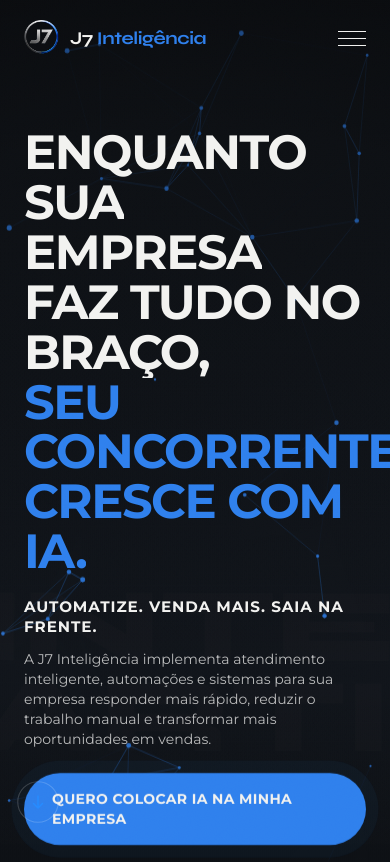
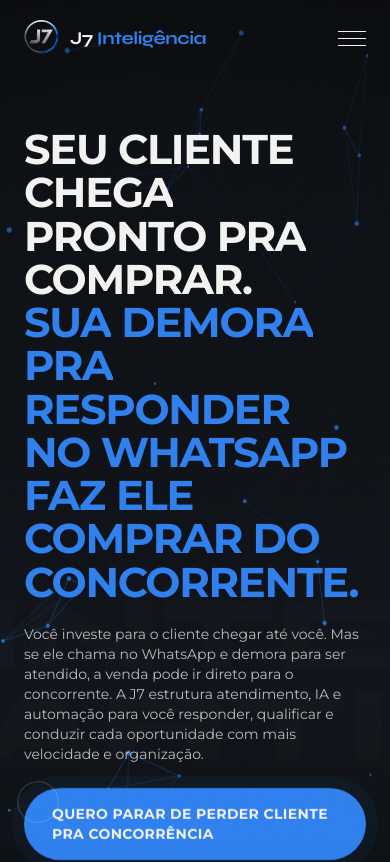
Before and after one commit to Jovani078/j7-inteligencia-site, a Next.js app: page / in a window 390 px wide. Shown: the top 862 px of the page. Built offline with nearby package versions, Linux system fonts and the light colour scheme.

Commit message:
Update hero headline, subheadline, and CTA copy; fix mobile headline overflow

```diff
--- a/src/app/globals.css
+++ b/src/app/globals.css
@@ -197,7 +197,7 @@ h1, h2, h3, h4 {
 .fold-headline {
   font-family: var(--font-montserrat), "Montserrat", sans-serif;
   font-weight: 700;
-  font-size: clamp(3rem, min(5.5vw, 8.4vh), 6.8rem);
+  font-size: clamp(2.6rem, min(5.5vw, 8.4vh), 6.8rem);
   line-height: 1.04;
   letter-spacing: -0.03em;
   text-transform: uppercase;
--- a/src/components/sections/Hero.tsx
+++ b/src/components/sections/Hero.tsx
@@ -8,14 +8,11 @@ import { usePreload } from "@/lib/preload-context";
 import { montserrat } from "@/lib/fonts";
 import { WHATSAPP_LINK } from "@/lib/constants";
 
-// Headline: 4 fixed lines, first two white, last two lime (see JSX below).
-const HEADLINE_LINE_1 = "ENQUANTO SUA EMPRESA";
-const HEADLINE_LINE_2 = "FAZ TUDO NO BRAÇO,";
-const HEADLINE_LINE_3 = "SEU CONCORRENTE";
-const HEADLINE_LINE_4 = "CRESCE COM IA.";
-const IMPACT_LINE = "AUTOMATIZE. VENDA MAIS. SAIA NA FRENTE.";
+// Headline: 2 sentences, first white, second electric (see JSX below).
+const HEADLINE_LINE_1 = "SEU CLIENTE CHEGA PRONTO PRA COMPRAR.";
+const HEADLINE_LINE_2 = "SUA DEMORA PRA RESPONDER NO WHATSAPP FAZ ELE COMPRAR DO CONCORRENTE.";
 const SUBHEADLINE =
-  "A J7 Inteligência implementa atendimento inteligente, automações e sistemas para sua empresa responder mais rápido, reduzir o trabalho manual e transformar mais oportunidades em vendas.";
+  "Você investe para o cliente chegar até você. Mas se ele chama no WhatsApp e demora para ser atendido, a venda pode ir direto para o concorrente. A J7 estrutura atendimento, IA e automação para você responder, qualificar e conduzir cada oportunidade com mais velocidade e organização.";
 // Giant translucent word layered between the canvas and the foreground text.
 // Swap these strings to change the background typographic element.
 const BACKGROUND_WORD_LINE_1 = "INTELIGÊNCIA";
@@ -32,8 +29,6 @@ export default function Hero() {
   const textRef = useRef<HTMLDivElement>(null);
   const line1Ref = useRef<HTMLSpanElement>(null);
   const line2Ref = useRef<HTMLSpanElement>(null);
-  const line3Ref = useRef<HTMLSpanElement>(null);
-  const line4Ref = useRef<HTMLSpanElement>(null);
   const sideRef = useRef<HTMLDivElement>(null);
   const videoRef = useRef<HTMLVideoElement>(null);
   const progressRef = useRef(0);
@@ -62,7 +57,7 @@ export default function Hero() {
         return;
       }
 
-      const splits = [line1Ref, line2Ref, line3Ref, line4Ref].map((ref) =>
+      const splits = [line1Ref, line2Ref].map((ref) =>
         SplitText.create(ref.current, { type: "words", mask: "words" }),
       );
       const words = splits.flatMap((split) => split.words);
@@ -217,18 +212,12 @@ export default function Hero() {
             mobile (video sits below it, see next block); on desktop it's
             capped to ~46% width so it never runs under the video. */}
         <div className="relative z-10 px-6 md:max-w-[50%] md:px-14 lg:max-w-[47%] lg:px-20">
-          <h1 className="fold-headline text-porcelain">
+          <h1 className="fold-headline break-words text-porcelain">
             <span ref={line1Ref} className="block">
               {HEADLINE_LINE_1}
             </span>
-            <span ref={line2Ref} className="block">
+            <span ref={line2Ref} className="block text-electric">
               {HEADLINE_LINE_2}
-            </span>
-            <span ref={line3Ref} className="block text-electric">
-              {HEADLINE_LINE_3}
-            </span>
-            <span ref={line4Ref} className="block text-electric">
-              {HEADLINE_LINE_4}
             </span>
           </h1>
         </div>
@@ -239,11 +228,7 @@ export default function Hero() {
             it's irrelevant since the video is absolutely positioned. */}
         <div className="relative z-10 px-6 md:max-w-[50%] md:px-14 lg:max-w-[47%] lg:px-20">
           <div className="fold-copy">
-            <p data-hero-fade className="fold-impact mt-5 text-porcelain md:mt-6">
-              {IMPACT_LINE}
-            </p>
-
-            <p data-hero-fade className="mt-3 max-w-xl text-sm text-porcelain/75 md:mt-4 md:text-base">
+            <p data-hero-fade className="mt-5 max-w-xl text-sm text-porcelain/75 md:mt-6 md:text-base">
               {SUBHEADLINE}
             </p>
 
@@ -254,7 +239,7 @@ export default function Hero() {
                 external
                 className="hero-cta-pulse"
               >
-                QUERO COLOCAR IA NA MINHA EMPRESA
+                QUERO PARAR DE PERDER CLIENTE PRA CONCORRÊNCIA
               </MagneticButton>
             </div>
           </div>
```
Also changed, not shown: 1 other file (tests, documents, lock files or other folders).
